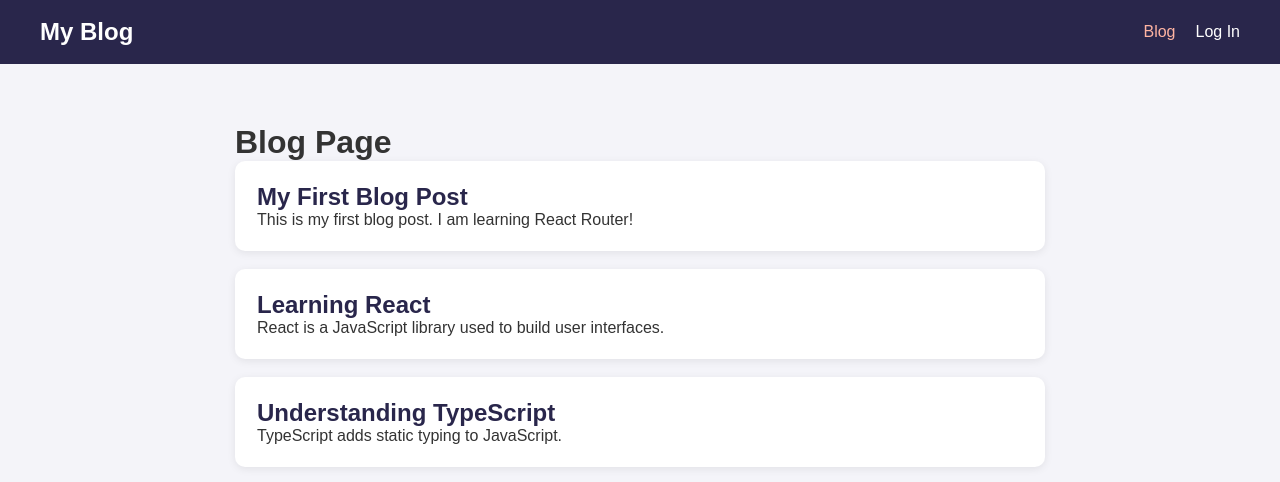
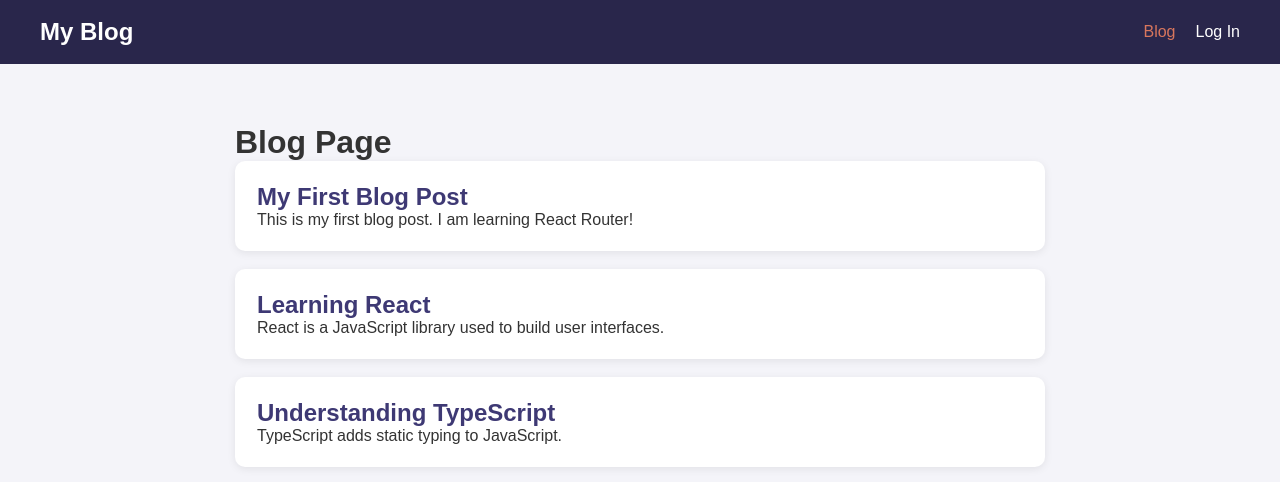
Before and after one commit to darshita2711/lab_10_4_Dynamic-Routing, a React (Vite) app: page /blog in a window 1280 px wide. In both pictures the pointer is over the link "Blog". Shown: the top 482 px of the page. Built offline with nearby package versions, Linux system fonts and the light colour scheme.

Commit message:
updated color for buttons

```diff
--- a/src/App.css
+++ b/src/App.css
@@ -29,7 +29,7 @@ nav a {
 }
 
 nav a:hover {
-  color: #ffb4a2;
+  color: #d8765d;
 }
 
 nav button {
@@ -64,10 +64,10 @@ button:hover {
 }
 
 .post-card h2 a {
-  color: #29264b;
+  color: #3e3974;
   text-decoration: none;
 }
 
 .post-card h2 a:hover {
-  color: #e76f51;
+  color: #2f24aa;
 }
```
